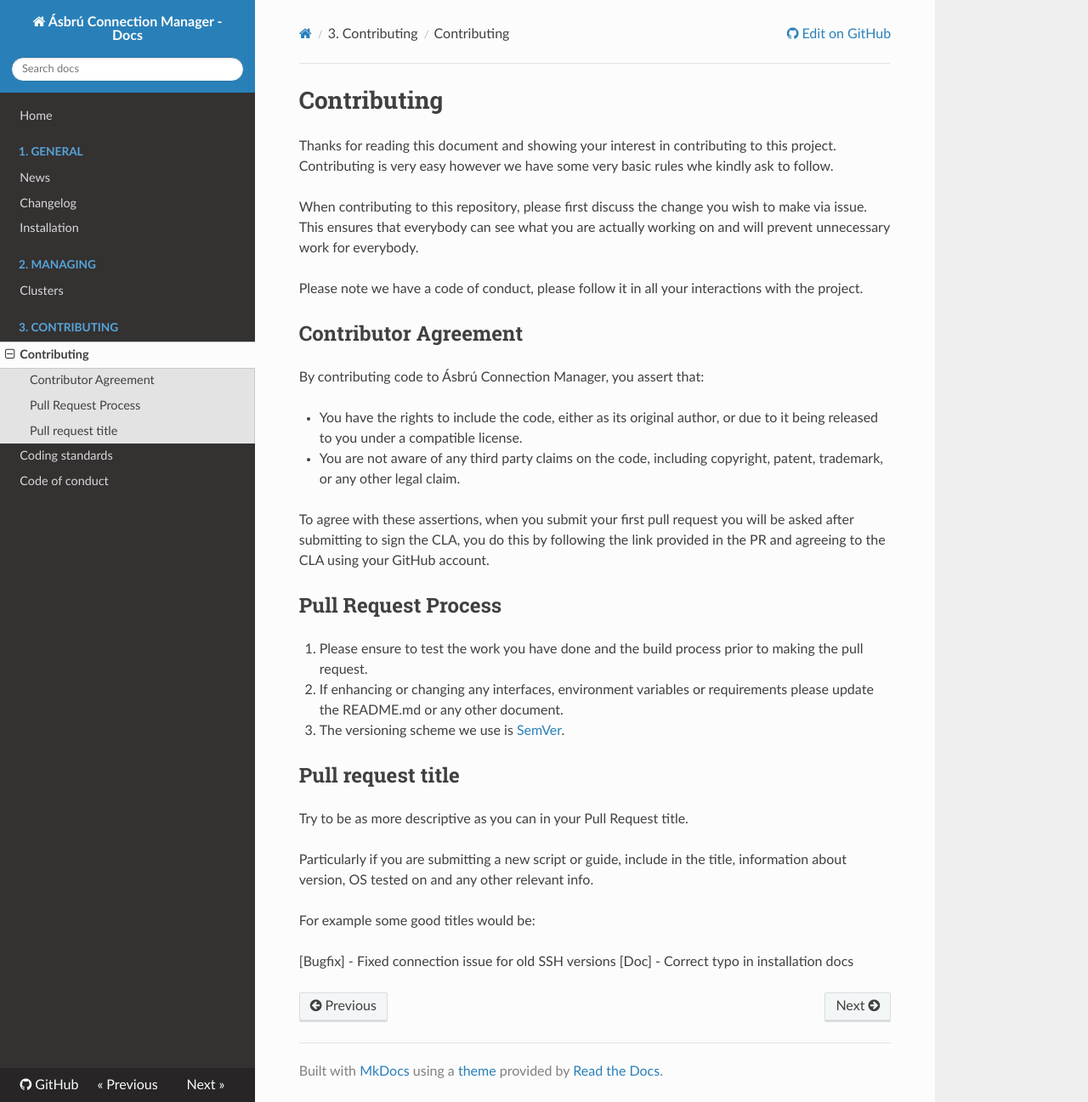
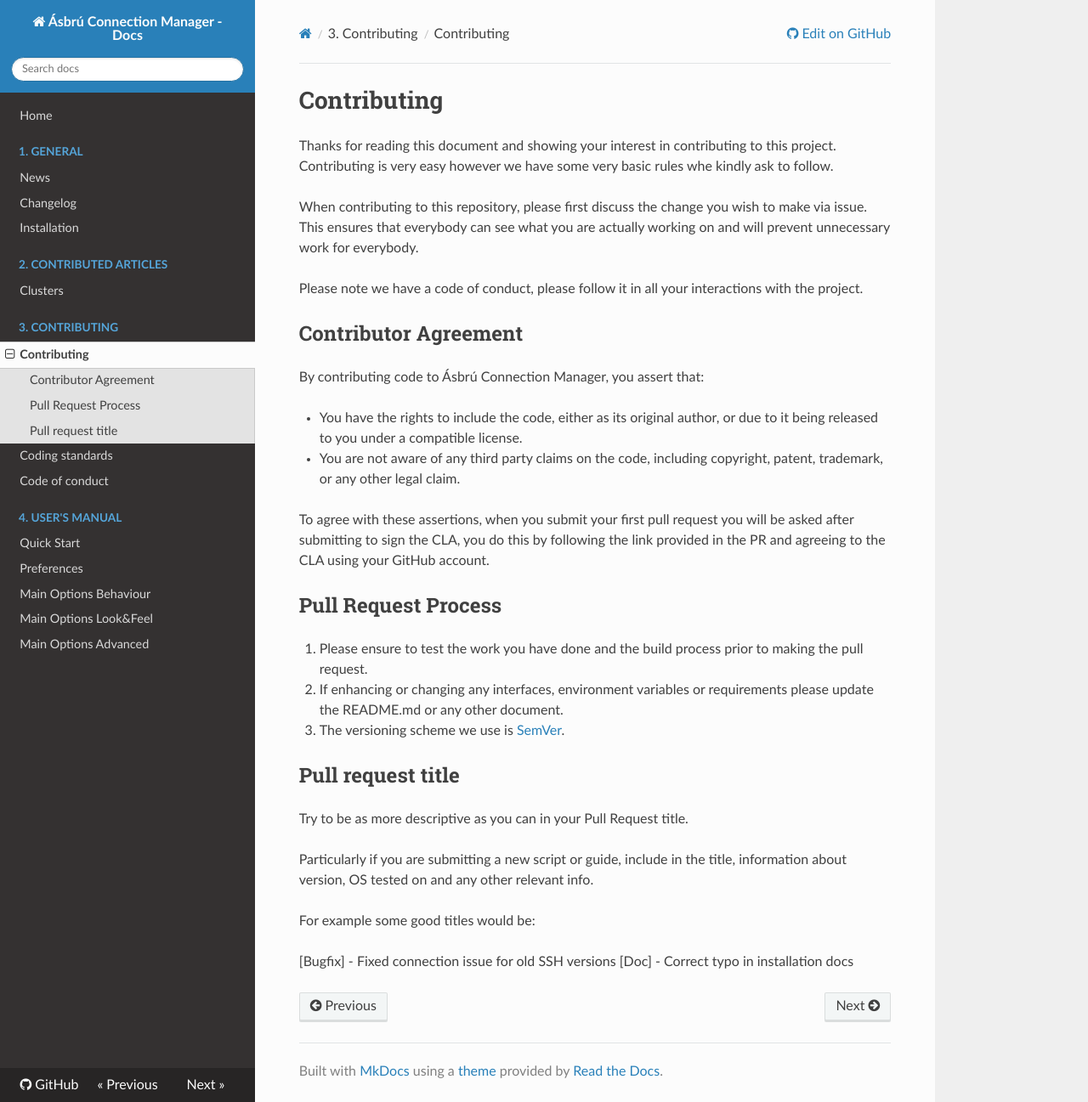
Before and after one commit to asbru-cm/asbru-cm, an MkDocs documentation site: the page built from doc/Contributing/index.md, in a window 1280 px wide and 1297 px high. Shown: the whole window at 85% size. Built offline with MkDocs 1.6.1, drawn with Linux system fonts in a browser that asks for light colours; nearby versions of some CDN libraries.

Commit message:
manuals, preferences and introduction

```diff
--- a/mkdocs.yml
+++ b/mkdocs.yml
@@ -15,9 +15,18 @@
       - News: General/NEWS.md
       - Changelog: General/Changelog.md
       - Installation: General/Installation.md
-  - 2. Managing:
+  - 2. Contributed Articles:
       - Clusters: Managing/Clusters.md
   - 3. Contributing:
       - Contributing: Contributing/index.md
       - Coding standards: Contributing/CODING_STANDARD.md
       - Code of conduct: Contributing/CODE_OF_CONDUCT.md
+  - 4. User's Manual:
+      - Quick Start: Manual/QuickStart.md
+      - Preferences: Manual/Preferences/Preferences.md
+      - Main Options Behaviour: Manual/Preferences/MainOptions.md
+      - Main Options Look&Feel: Manual/Preferences/LookAndFeel.md
+      - Main Options Advanced: Manual/Preferences/MOAdvanced.md
+
+markdown_extensions:
+  - admonition
```
